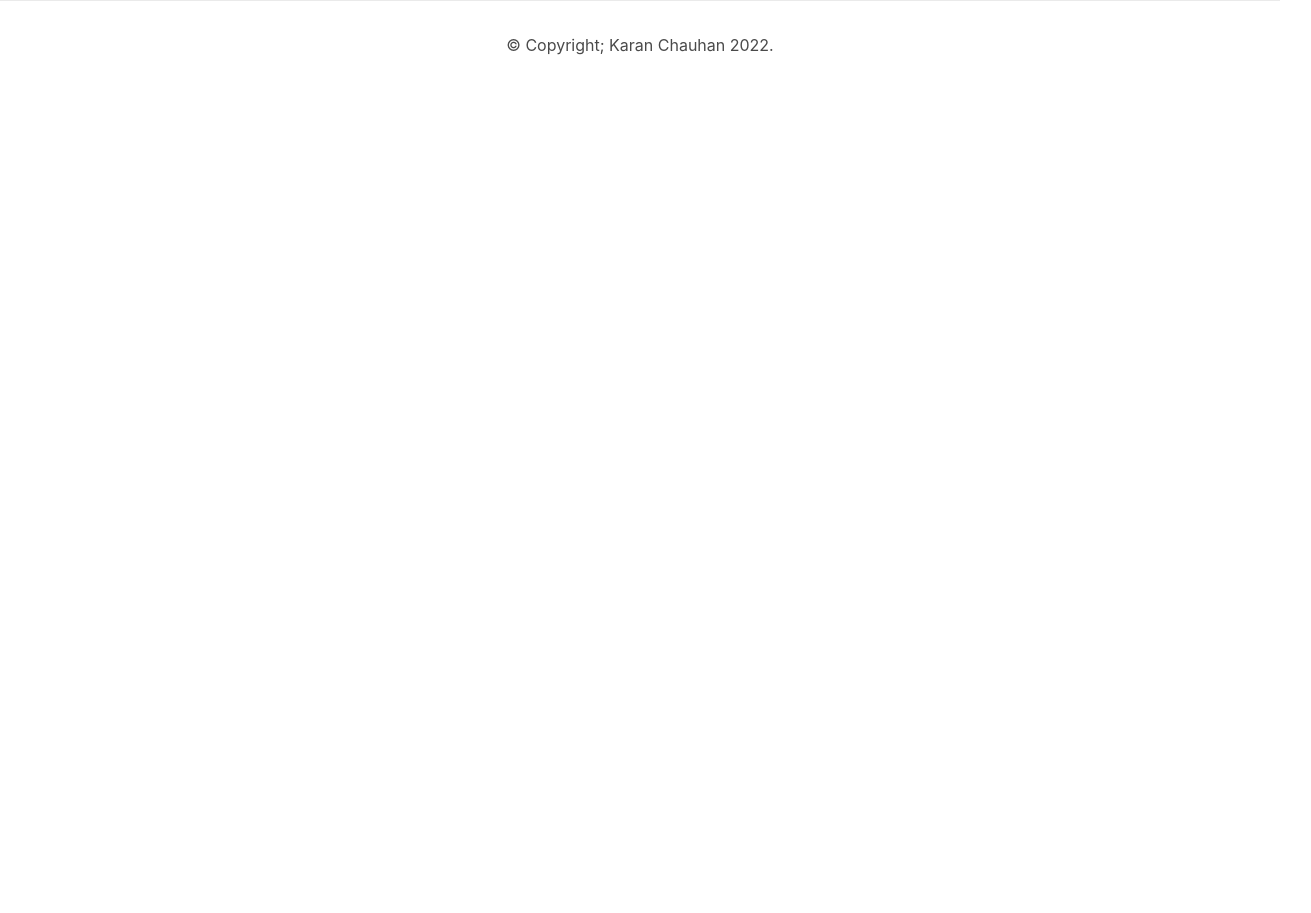
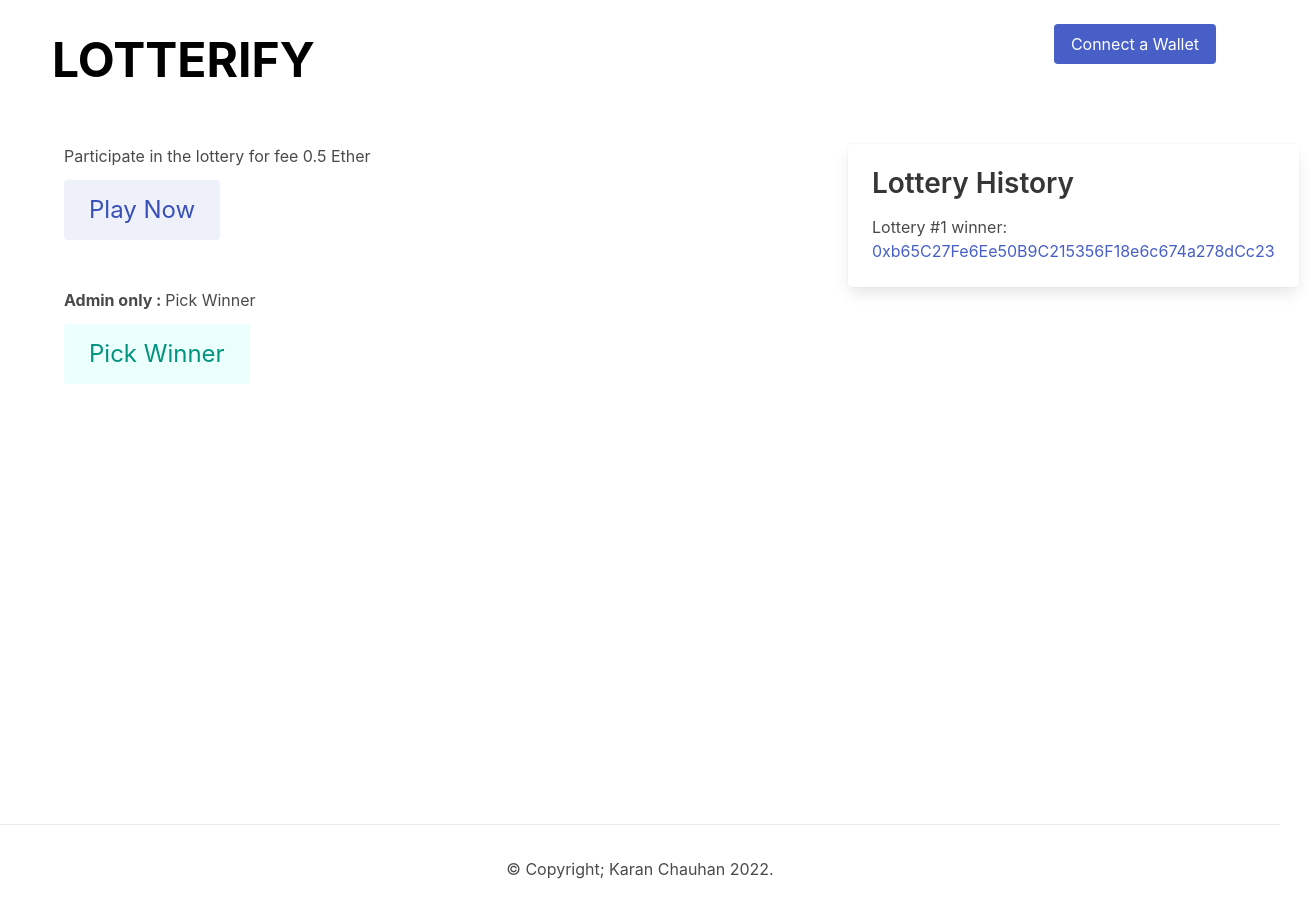
Before and after one commit to thekaranchauhan/Lotterify-Dapp, a Next.js app: page / in a window 1280 px wide. Shown: the whole page, 1311 px wide, since content can reach past the window. Before the commit the page ends 800 px from the top, so only its background shows below. Built offline with nearby package versions, Linux system fonts and the light colour scheme.

Commit message:
Started to make static UI

```diff
--- a/pages/index.js
+++ b/pages/index.js
@@ -6,16 +6,61 @@ export default function Home() {
   return (
     <div>
       <Head>
-        <title>Lottery Dapp</title>
+        <title>Lotterify - Lottery Dapp based on Ethereum and Solidity</title>
         <meta name="description" content="Lottery dApp based on Ethereum and Solidity" />
         <link rel="icon" href="/favicon.ico" />
       </Head>
 
       <main className={styles.main}>
+        <nav className="navbar mt-5">
+          <div className="container">
+            <div className="navbar-brand">
+              <h1>LOTTERIFY</h1>
+            </div>
+            <div className="navbar-end">
+              <button className="button is-link">
+                Connect a Wallet
+              </button>
+            </div>
+          </div>
+        </nav>
+        <div className="container">
+          <section className="mt-5">
+            <div className="columns">
+              <div className="column is-two-thirds">
+                <section className="mt-5">
+                  <p>Participate in the lottery for fee 0.5 Ether</p>
+                  <button className="button is-link is-large is-light mt-3">Play Now</button>
+                </section>
+                <section className="mt-6">
+                  <p><b>Admin only : </b> Pick Winner </p>
+                  <button className="button is-primary is-large is-light mt-3">Pick Winner</button>
+                </section>
+              </div>
+              <div className="column is-one-thirds">
+                <section className="mt-5">
+                  <div className="mt-5">
+                    <div className="card">
+                      <div className ="card-content">
+                        <div className="content">
+                          <h2>Lottery History</h2>
+                          <div className="history-entry">
+                            <div>Lottery #1 winner:</div>
+                            <a href="https://etherscan.io/address/0xb65C27Fe6Ee50B9C215356F18e6c674a278dCc23" target="_blank" rel="noreferrer">0xb65C27Fe6Ee50B9C215356F18e6c674a278dCc23</a>
+                          </div>
+                        </div>
+                      </div>
+                    </div>
+                  </div>
+                </section>
+              </div>
+            </div>
+          </section>
+        </div>
       </main>
 
       <footer className={styles.footer}>
-      <p>&copy; Copyright; Karan Chauhan 2022.</p>
+        <p>&copy; Copyright; Karan Chauhan 2022.</p>
       </footer>
     </div>
   )
--- a/styles/Home.module.css
+++ b/styles/Home.module.css
@@ -1,9 +1,14 @@
 .container {
-  padding: 0 2rem;
 }
 
 .main {
+  min-height: 100vh;
+}
 
+.main h1{
+  font-size: 3em;
+  font-weight: bold;
+  color: #000;
 }
 
 .footer {
```
